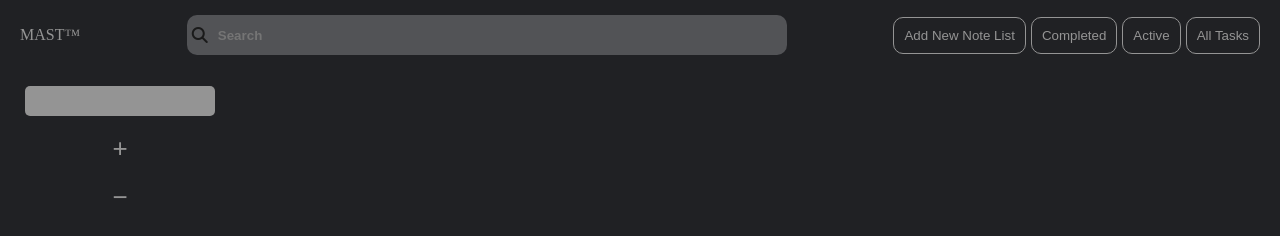
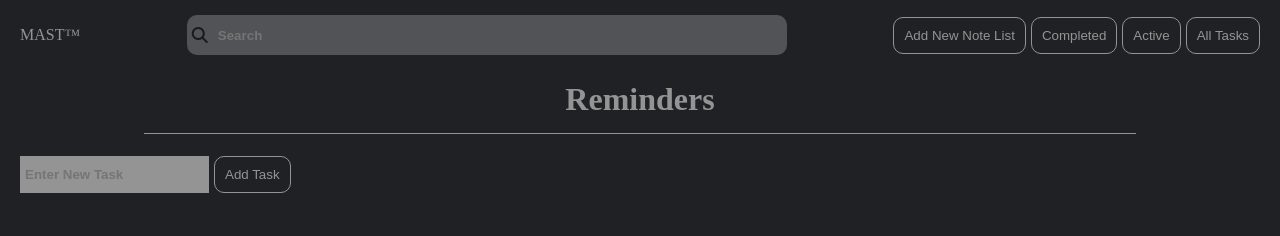
Before and after one commit to MAST1999/To-Do-Project, a plain HTML site: page index.html in a window 1280 px wide. Drawn offline with Linux system fonts and the light colour scheme.

Commit message:
rewrote the html with view and made the simple model

```diff
--- a/control.js
+++ b/control.js
@@ -1,3 +1,12 @@
+import { listArray } from "./model";
+import { list } from "./model";
+import { categories } from "./model";
+const displayConstructor = _ => {
+    const currentLists = document.querySelectorAll(".noteContainer");
+    if (currentLists.length - 1 === listArray.length) return; //currentLists has a -1 because it has the default list
+    console.log("hello");
+};
+displayConstructor();
 const addNewList = _ => {
     document.getElementById("noteContainerMain").append(document.querySelector(".noteContainer"));
 
@@ -33,3 +42,8 @@ const attachingEventHandlers = _ => {
         task.addEventListener("click", addNewTask);
     });
 };
+let tutorial = list;
+tutorial.title = "Tutorial";
+tutorial.tasks.push("You can Edit by clicking or pressing on the target Text");
+tutorial.tasks.push("Add new tasks after entering them in the section down here and pressing the Add New Task");
+listArray.push(tutorial);
--- a/index.html
+++ b/index.html
@@ -10,73 +10,10 @@
   <body>
     <div id="wrapperAll">
       <div id="header" class="container">
-        <div id="tradeMark">
-          <p>MAST&trade;</p>
-        </div>
-        <div id="searchBar">
-          <div class="inputContainer">
-            <i class="fa fa-search" aria-hidden="true"></i>
-            <input
-              type="text"
-              name="search"
-              placeholder="Search"
-              id="inputSearch"
-            />
-          </div>
-        </div>
-        <div class="buttons">
-          <div id="addNowNoteList">
-            <button id="btnAddNewList">Add New Note List</button>
-          </div>
-          <div id="showDone">
-            <button id="btnShowDone">Completed</button>
-          </div>
-          <div id="active">
-            <button id="btnActive">Active</button>
-          </div>
-          <div id="allTasks">
-            <button id="btnAllTasks">All Tasks</button>
-          </div>
-        </div>
       </div>
-      <div id="navigation" class="container">
-        <div id="categories">
-          <div class="category" style="display: none">
-            <a></a>
-          </div>
-        </div>
-        <div class="addNewCategory">
-          <input type="text" name="newCategory" id="inputCategory" />
-          <button id="btnNewCategory">&#43;</button>
-          <button id="btnRemoveCategory">&minus;</button>
-        </div>
-      </div>
-      <div id="mainPanel" class="container">
-        <div id="noteContainerMain">
-          <div class="noteContainer" style="display: none">
-            <div class="titleContainer">
-              <p class="title"></p>
-              <i class="fa fa-trash-o titleTrash" aria-hidden="true"></i>
-            </div>
-            <div class="paragraphNotes">
-              <div class="noteAndTool">
-                <p class="note"></p>
-                <i class="fa fa-trash-o paragraphTrash" aria-hidden="true"></i>
-                <input type="checkbox" name="done" class="done" />
-              </div>
-            </div>
-            <div class="inputContainerMain">
-              <div class="inputContainer newTaskContainer">
-                <input type="text" name="newTask" class="newTask" />
-              </div>
-              <button class="btnAddTask">Add Task &#43;</button>
-            </div>
-          </div>
-        </div>
-      </div>
+      <div id="mainPanel" class="container"></div>
     </div>
     <script src="https://use.fontawesome.com/32f6a46d51.js"></script>
-    <script src="./control.js"></script>
-    <script src="./model.js"></script>
+    <script src="./jsMVC.js"></script>
   </body>
 </html>
--- /dev/null
+++ b/jsMVC.js
@@ -0,0 +1,181 @@
+class Model {
+    constructor() {
+        this.lists = [{
+            title: "Hello World",
+            id: 0,
+            toDos: [
+                { id: 0, toDo: "this is my first attempt in making this type of class system work!", completed: false },
+                { id: 1, toDo: "God Damn!", completed: false }
+            ]
+        },
+        {
+            title: "Second",
+            id: 1,
+            toDos: [
+                { id: 0, toDo: "Really tiering Job", completed: false }
+            ]
+        }];
+    }
+
+    addToDo(toDoText, listId) {
+        this.lists.forEach(function findTheList(list) {
+            if (list.id === listId) {
+                const toDo = {
+                    id: list.toDos.length, toDo: toDoText, completed: false
+                };
+                list.toDos.push(toDo);
+            }
+        });
+    }
+
+    editToDo(idOfList, idOfToDo, newToDoText) {
+        this.lists.forEach(function findTheList(list) {
+            if (list.id === idOfList) {
+                list.toDos.forEach(function findTheToDo(targetToDo) {
+                    if (targetToDo.id === idOfToDo) {
+                        targetToDo.toDo = newToDoText;
+                    }
+                });
+            }
+        });
+    }
+
+    deleteToDo(idOfList, idOfToDo) {
+        this.lists.forEach(function findTheList(list) {
+            if (list.id === idOfList) {
+                list.toDos = list.toDos.filter(function removeTheToDo(targetToDo) {
+                    return idOfToDo !== targetToDo.id;
+                });
+            }
+        });
+    }
+
+    toggleToDo(idOfList, idOfToDo) {
+        this.lists.forEach(function findTheList(list) {
+            if (list.id === idOfList) {
+                list.toDos.forEach(function toggle(targetToDo) {
+                    if (targetToDo.id === idOfToDo) {
+                        targetToDo.completed = !targetToDo.completed;
+                    }
+                });
+            }
+        });
+    }
+}
+class View {
+    constructor() {
+        // header
+        this.header = this.getSingleElement("#header");
+
+        this.tradeMark = this.createNewElement("div");
+        this.tradeMark.id = "tradeMark";
+        this.tradeMarkParagraph = this.createNewElement("p");
+        this.tradeMarkParagraph.innerHTML = "MAST&trade;";
+        this.tradeMark.append(this.tradeMarkParagraph);
+
+        this.searchBar = this.createNewElement("div");
+        this.searchBar.id = "searchBar";
+        this.div1 = this.createNewElement("div");
+        this.div1.classList.add("inputContainer");
+        this.searchBar.append(this.div1);
+        this.iconSearch = this.createNewElement("i", "fa");
+        this.iconSearch.classList.add("fa-search");
+        this.iconSearch.setAttribute("aria-hidden", "true");
+        this.searchInput = this.createNewElement("input");
+        this.searchInput.id = "inputSearch";
+        this.searchInput.placeholder = "Search";
+        this.searchInput.name = "search";
+        this.searchInput.type = "text";
+        this.div1.append(this.iconSearch, this.searchInput);
+
+        this.buttonsDivision = this.createNewElement("div", "buttons");
+
+        this.divAddNowNoteList = this.createNewElement("div");
+        this.divAddNowNoteList.id = "addNowNoteList";
+        this.btnAddNewList = this.createNewElement("button");
+        this.btnAddNewList.id = "btnAddNewList";
+        this.btnAddNewList.textContent = "Add New Note List";
+        this.divAddNowNoteList.append(this.btnAddNewList);
+
+        this.divShowDone = this.createNewElement("div");
+        this.divShowDone.id = "showDone";
+        this.btnShowDone = this.createNewElement("button");
+        this.btnShowDone.id = "btnShowDone";
+        this.btnShowDone.textContent = "Completed";
+        this.divShowDone.append(this.btnShowDone);
+
+        this.divActive = this.createNewElement("div");
+        this.divActive.id = "active";
+        this.btnActive = this.createNewElement("button");
+        this.btnActive.id = "btnActive";
+        this.btnActive.textContent = "Active";
+        this.divActive.append(this.btnActive);
+
+        this.divAllTasks = this.createNewElement("div");
+        this.divAllTasks.id = "allTasks";
+        this.btnAllTasks = this.createNewElement("button");
+        this.btnAllTasks.id = "btnAllTasks";
+        this.btnAllTasks.textContent = "All Tasks";
+        this.divAllTasks.append(this.btnAllTasks);
+
+        this.buttonsDivision.append(this.divAddNowNoteList, this.divShowDone, this.divActive, this.divAllTasks);
+
+        this.header.append(this.tradeMark, this.searchBar, this.buttonsDivision);
+        // Main Panel
+        this.app = this.getSingleElement("#mainPanel");
+
+        this.form = this.createNewElement("form");
+
+        this.title = this.createNewElement("h1", "mainTitle");
+        this.title.textContent = "Reminders";
+
+        this.input = this.createNewElement("input");
+        this.input.type = "text";
+        this.input.placeholder = "Enter New Task";
+        this.input.name = "newTask";
+        this.input.classList.add("newTaskInput");
+
+        this.btnSubmit = this.createNewElement("button");
+        this.btnSubmit.type = "button";
+        this.btnSubmit.classList.add("btnSubmit");
+        this.btnSubmit.textContent = "Add Task";
+
+        this.newTaskContainer = this.createNewElement("div", "newTaskContainer");
+        this.newTaskContainer.append(this.input, this.btnSubmit);
+
+        this.toDoList = this.createNewElement("ul", "toDoList");
+
+        this.form.append(this.newTaskContainer);
+        this.form.classList.add("listForm");
+
+        this.app.append(this.title, this.form, this.toDoList);
+    }
+
+    createNewElement(tag, className) {
+        const element = document.createElement(tag);
+        if (className) element.classList.add(className);
+
+        return element;
+    }
+
+    getSingleElement(selector) {
+        const element = document.querySelector(selector);
+        return element;
+    }
+
+    getAllElements(selector) {
+        const elements = document.querySelectorAll(selector);
+        return elements;
+    }
+}
+
+class Controller {
+    constructor(model, view) {
+        this.model = model;
+        this.view = view;
+    }
+
+}
+
+const app = new Controller(new Model(), new View());
+console.log(app.view.app);
--- a/model.js
+++ b/model.js
@@ -4,4 +4,11 @@ let list = {
 };
 let categories = [];
 let listArray = [];
-listArray.push(abs);
+
+class Model {
+    constructor () {
+        this.toDos = [
+
+        ];
+    }
+}
--- a/style.css
+++ b/style.css
@@ -6,14 +6,7 @@ html,
 body {
   margin: 0;
 }
-html {
-  min-height: 100vh;
-  min-width: 100vw;
-}
-body {
-  min-height: 100vh;
-  min-width: 100vw;
-}
+
 /* Root */
 :root {
   /* Color for Input */
@@ -34,7 +27,7 @@ body {
   grid-template-rows: minmax(40px, 50px) minmax(400px, 1fr);
   grid-template-areas:
     "header header"
-    "navigation mainPanel";
+    "mainPanel mainPanel";
   background-color: #202124;
   color: #e8eaed;
 }
@@ -55,7 +48,7 @@ body {
   flex-flow: row nowrap;
   justify-content: space-between;
 }
-#btnAddNewList,#btnShowDone,#btnActive,#btnAllTasks {
+#btnAddNewList,#btnShowDone,#btnActive,#btnAllTasks,.btnSubmit {
   background-color: inherit;
   color: var(--cftwdb);
   border: 1px solid var(--cftwdb);
@@ -141,7 +134,7 @@ input {
   height: 30px;
 }
 /* Main Panel */
-#mainPanel {
+/* #mainPanel {
   padding: 5px;
   height: 100%;
 }
@@ -177,6 +170,23 @@ input {
 .cbDone::before {
     content: " ";
     display: inline;
+} */
+
+.newTaskInput {
+  background-color: var(--cftwdb);
+  padding: 5px;
+}
+.newTaskContainer {
+  display: flex;
+  gap: 5px;
+}
+.mainTitle {
+  color: var(--cftwdb);
+  text-align: center;
+  border-bottom: 1px solid var(--cftwdb);
+  margin-left: 10%;
+  margin-right: 10%;
+  padding-bottom: 15px;
 }
 /* ========================================= */
 /* Navigation / left panel */
```
